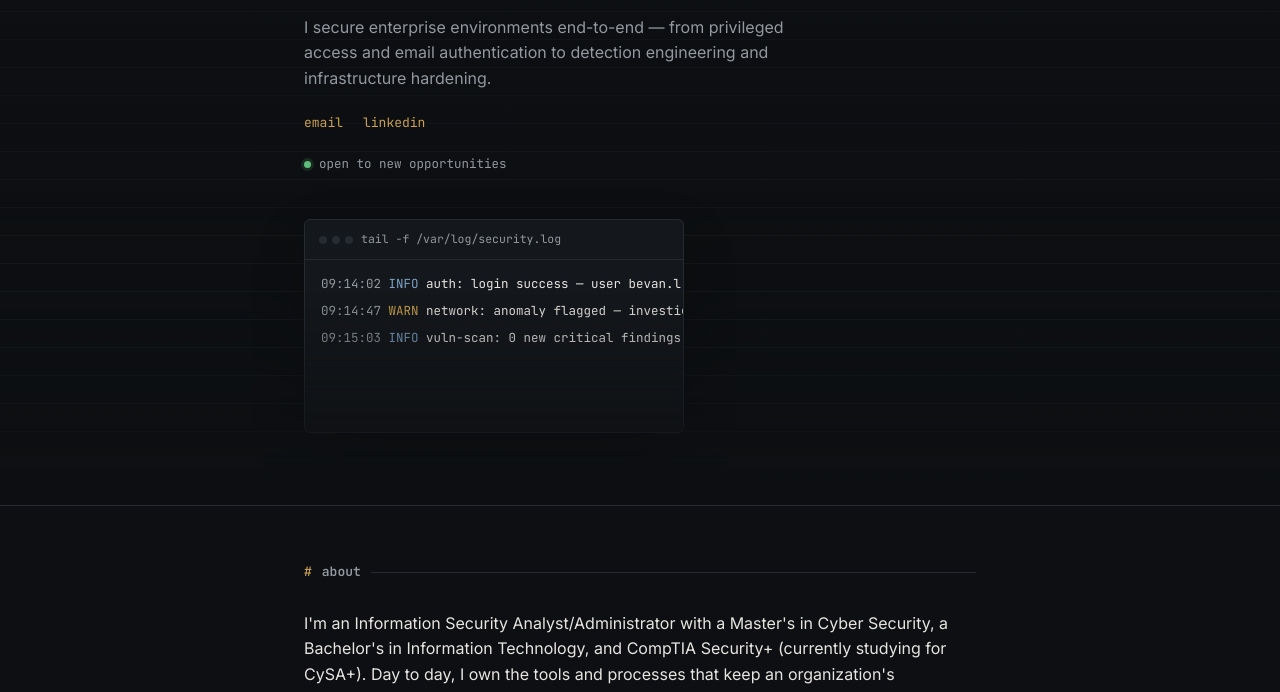
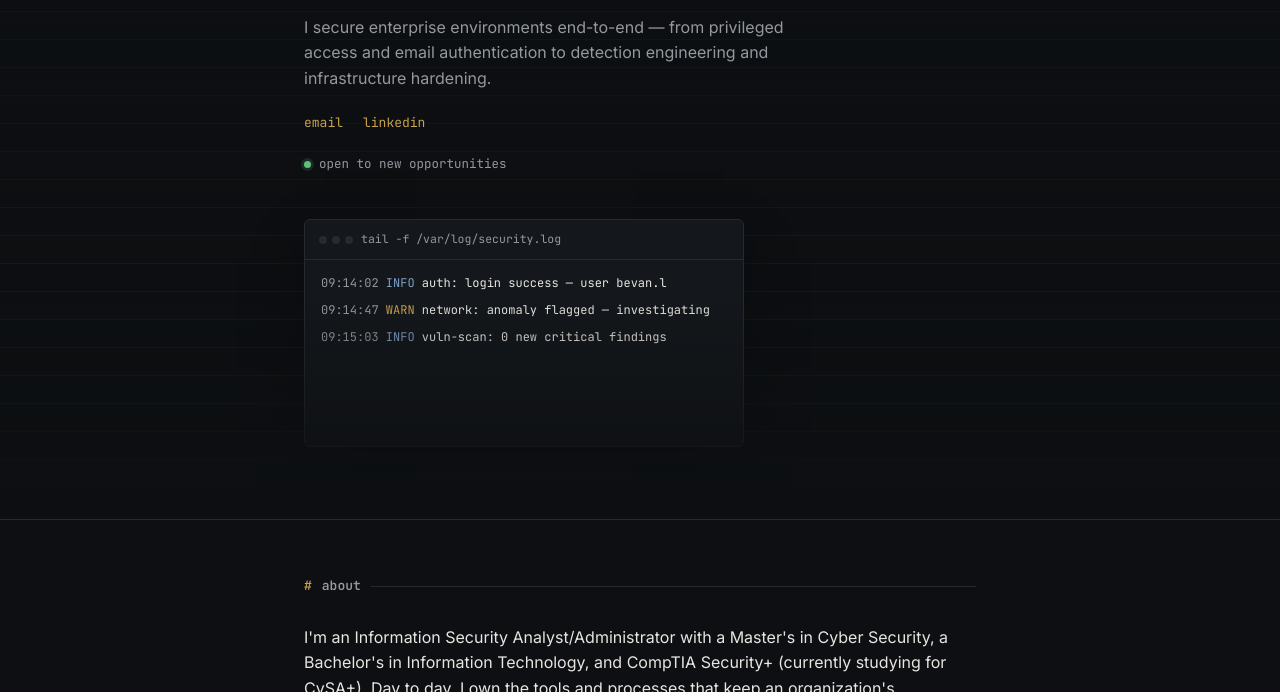
Before and after one commit to bevanlabadie/bevanlabadie.github.io, a plain HTML site: page index.html in a window 1280 px wide. Shown: the part 408-1100 px from the top of the page. Drawn offline with Linux system fonts and the light colour scheme.

Commit message:
Update index.html

```diff
--- a/index.html
+++ b/index.html
@@ -107,13 +107,13 @@
   .terminal{
     flex-shrink:0;
     width:100%;
-    max-width:380px;
+    max-width:440px;
     background:var(--surface);
     border:1px solid var(--line);
     border-radius:6px;
     overflow:hidden;
     font-family:var(--mono);
-    font-size:12.5px;
+    font-size:12px;
     box-shadow:0 20px 60px -20px rgba(0,0,0,0.6);
   }
   .terminal-bar{
@@ -130,15 +130,13 @@
   }
   .terminal-body{
     padding:14px 16px 16px;
-    height:172px;
+    height:186px;
     overflow:hidden;
   }
   .terminal-line{
-    white-space:nowrap;
-    margin:0 0 7px;
-    color:var(--text-muted);
-    opacity:0;
-    animation:fadeIn 0.25s ease forwards;
+    white-space:normal;
+    word-break:break-word;
+    margin:0 0 8px;
   }
   .terminal-line .ts{color:var(--text-muted);}
   .terminal-line .lvl-info{color:#7DA1C4;}
@@ -360,12 +358,12 @@
   }
 
   if (reduced || !body){
-    if (body){ lines.slice(-6).forEach(function(l){ body.appendChild(renderLine(l)); }); }
+    if (body){ lines.slice(-5).forEach(function(l){ body.appendChild(renderLine(l)); }); }
     return;
   }
 
   var i = 0;
-  var MAX_VISIBLE = 6;
+  var MAX_VISIBLE = 5;
 
   function tick(){
     body.appendChild(renderLine(lines[i % lines.length]));
```
